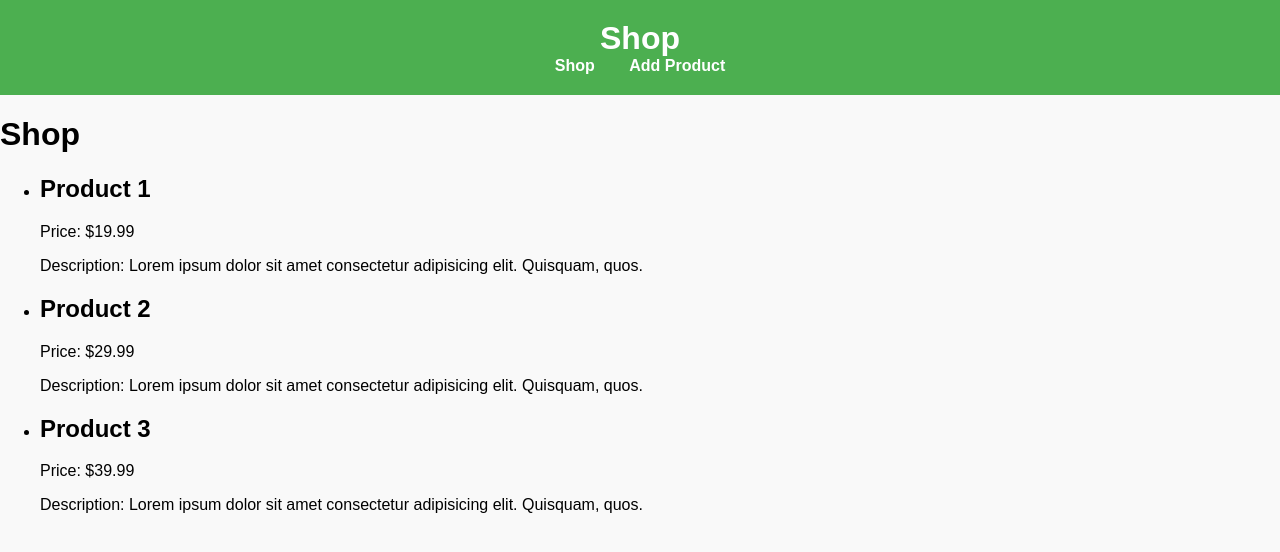
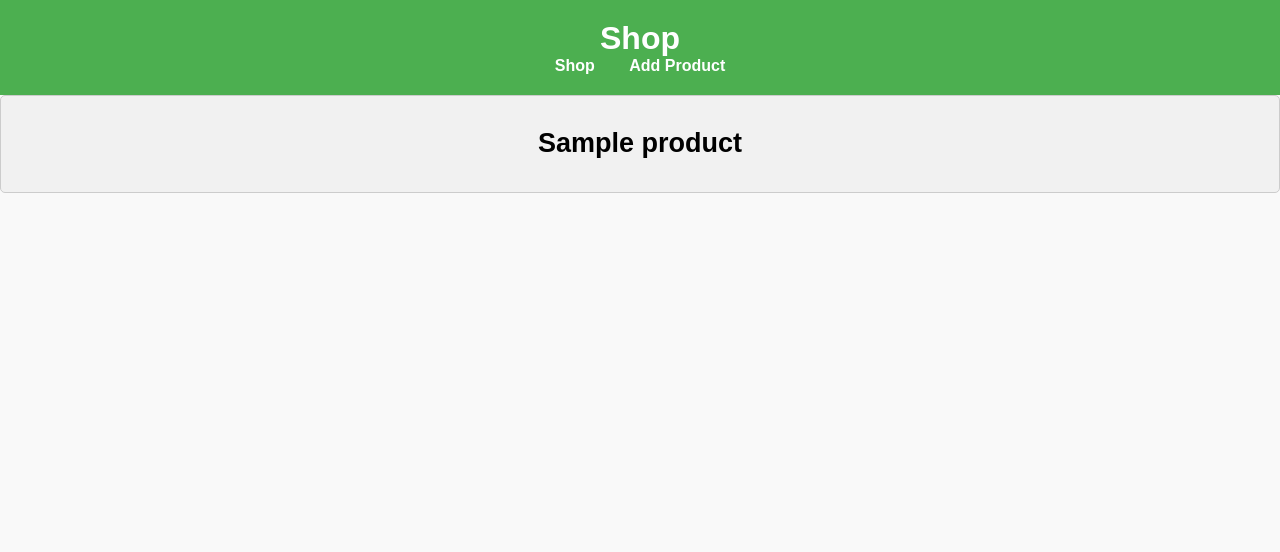
Before and after one commit to Moqaddasi/ECommerceNode-, a Node server app: template views/shop.html in a window 1280 px wide. Shown: the top 552 px of the page. Run offline with Node 20, Linux system fonts and the light colour scheme; the template is opened without the code that fills it: most values are stand-ins (such as "Sample title", 1, 10 or a date in 2020); some libraries are stand-ins or nearby versions.

Commit message:
Add route for adding products and update shop view to use dynamic product rendering

```diff
--- a/views/shop.html
+++ b/views/shop.html
@@ -17,26 +17,16 @@
         </nav>
     </header>
     <main>
-        <h1>Shop</h1>
-        <ul>
-            <li>
-                <h2>Product 1</h2>
-                <p>Price: $19.99</p>
-                <p>Description: Lorem ipsum dolor sit amet consectetur adipisicing elit. Quisquam, quos.</p>
-            </li>
-            <li>
-                <h2>Product 2</h2>
-                <p>Price: $29.99</p>
-                <p>Description: Lorem ipsum dolor sit amet consectetur adipisicing elit. Quisquam, quos.</p>
-            </li>
-            <li>
-                <h2>Product 3</h2>
-                <p>Price: $39.99</p>
-                <p>Description: Lorem ipsum dolor sit amet consectetur adipisicing elit. Quisquam, quos.</p>
-            </li>
-        </ul>
+        <div class="grid">
+            <!-- Assuming "prods" is a collection of products -->
+            <!-- Loop through the products -->
+            <article class="card product-item">
+                <header class="card__header">
+                    <h1 class="product__title">{{ product.title }}</h1>
+                </header>
+            </article>
+        </div>
     </main>
-
 </body>
 
 </html>
```
Also changed, not shown: routes/shop.js (+8 -2 lines), views/shop.pug (+4 -14 lines).
